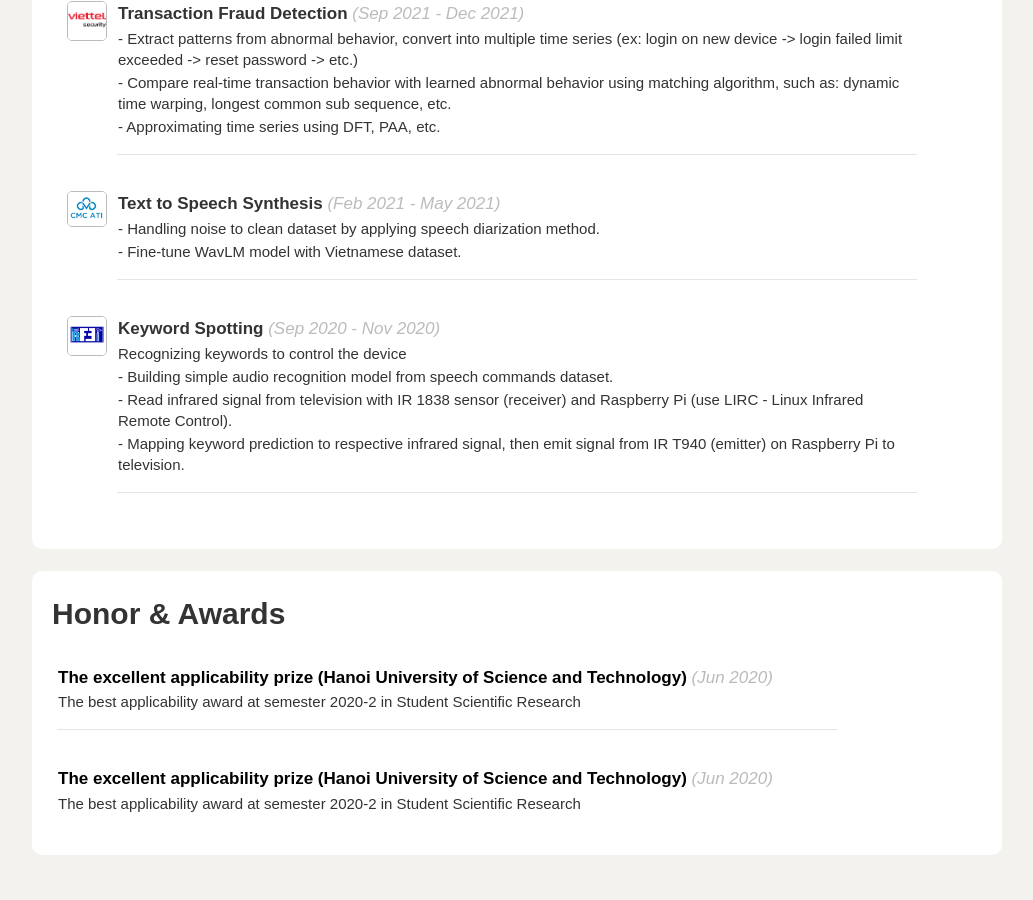
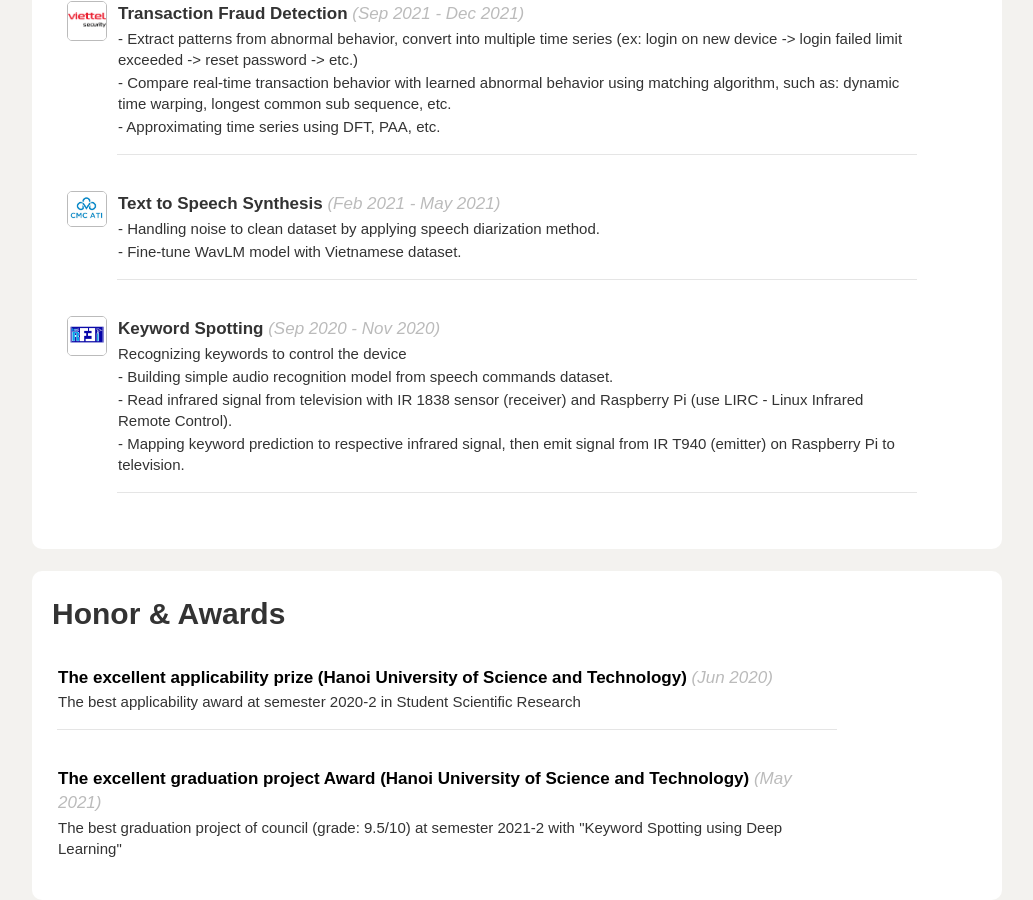
Before and after one commit to dangho99/dang99.github.io, a Jekyll site: the page built from about.html, in a window 1280 px wide and 900 px high, scrolled down 3166 px. Shown: the whole window, without its empty margins (123-1156 px from the left). Built offline with Jekyll 4.4.1, drawn with Linux system fonts in a browser that asks for light colours; before the commit the page ends 4021 px from its top, so only the background shows below that.

Commit message:
update cv

```diff
--- a/_data/profile.yml
+++ b/_data/profile.yml
@@ -197,7 +197,7 @@ awards:
     time: "Jun 2020"
     url: "https://drive.google.com/file/d/1-uIrp8pIjhTQapCvEcLc_1_YTnYNQWub/view?usp=sharing"
     description: "The best applicability award at semester 2020-2 in Student Scientific Research"
-  - name: "The excellent applicability prize (Hanoi University of Science and Technology)"
-    time: "Jun 2020"
-    url: "https://drive.google.com/file/d/1-uIrp8pIjhTQapCvEcLc_1_YTnYNQWub/view?usp=sharing"
-    description: "The best applicability award at semester 2020-2 in Student Scientific Research"
+  - name: "The excellent graduation project Award (Hanoi University of Science and Technology)"
+    time: "May 2021"
+    url: ""
+    description: 'The best graduation project of council (grade: 9.5/10) at semester 2021-2 with "Keyword Spotting using Deep Learning"'
```
